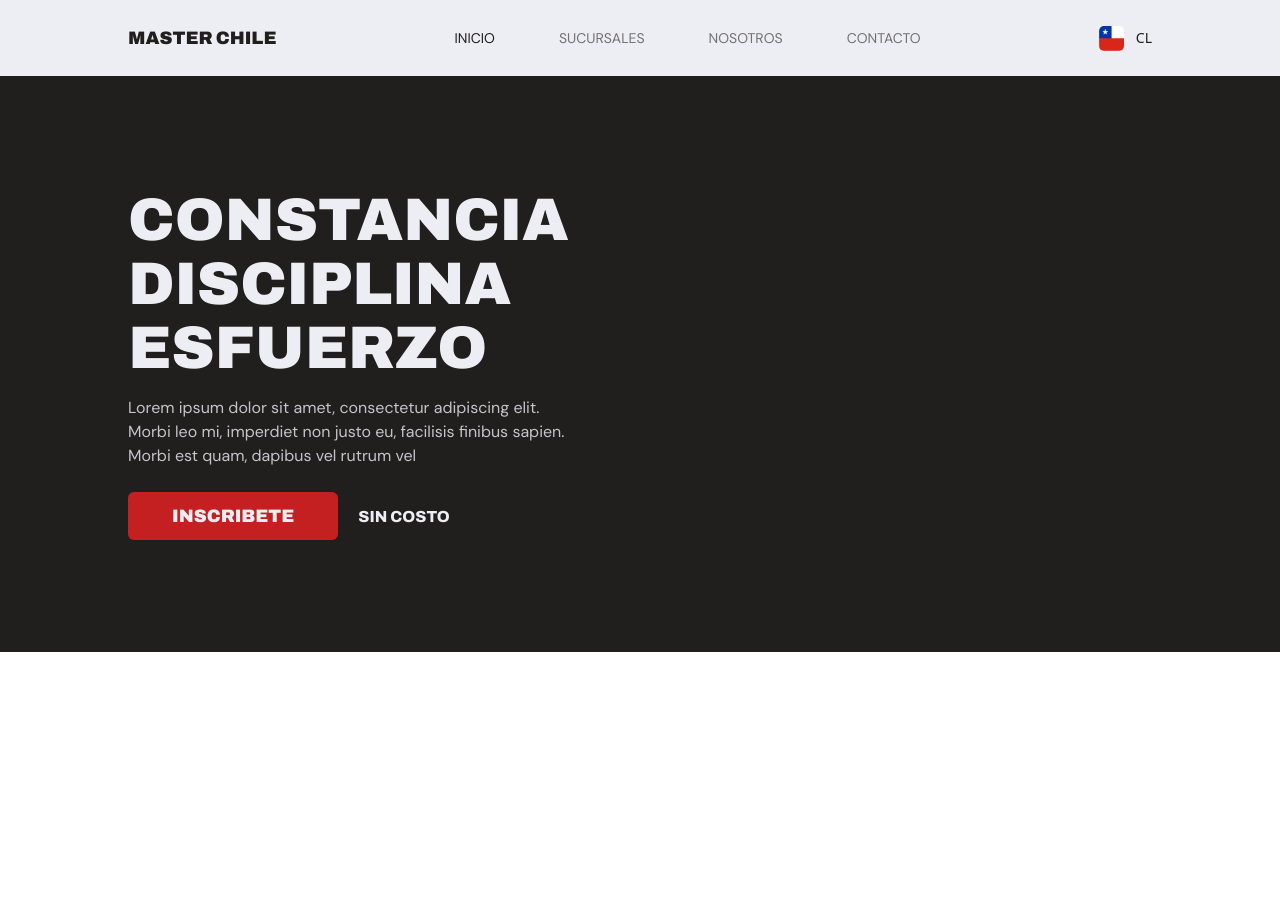
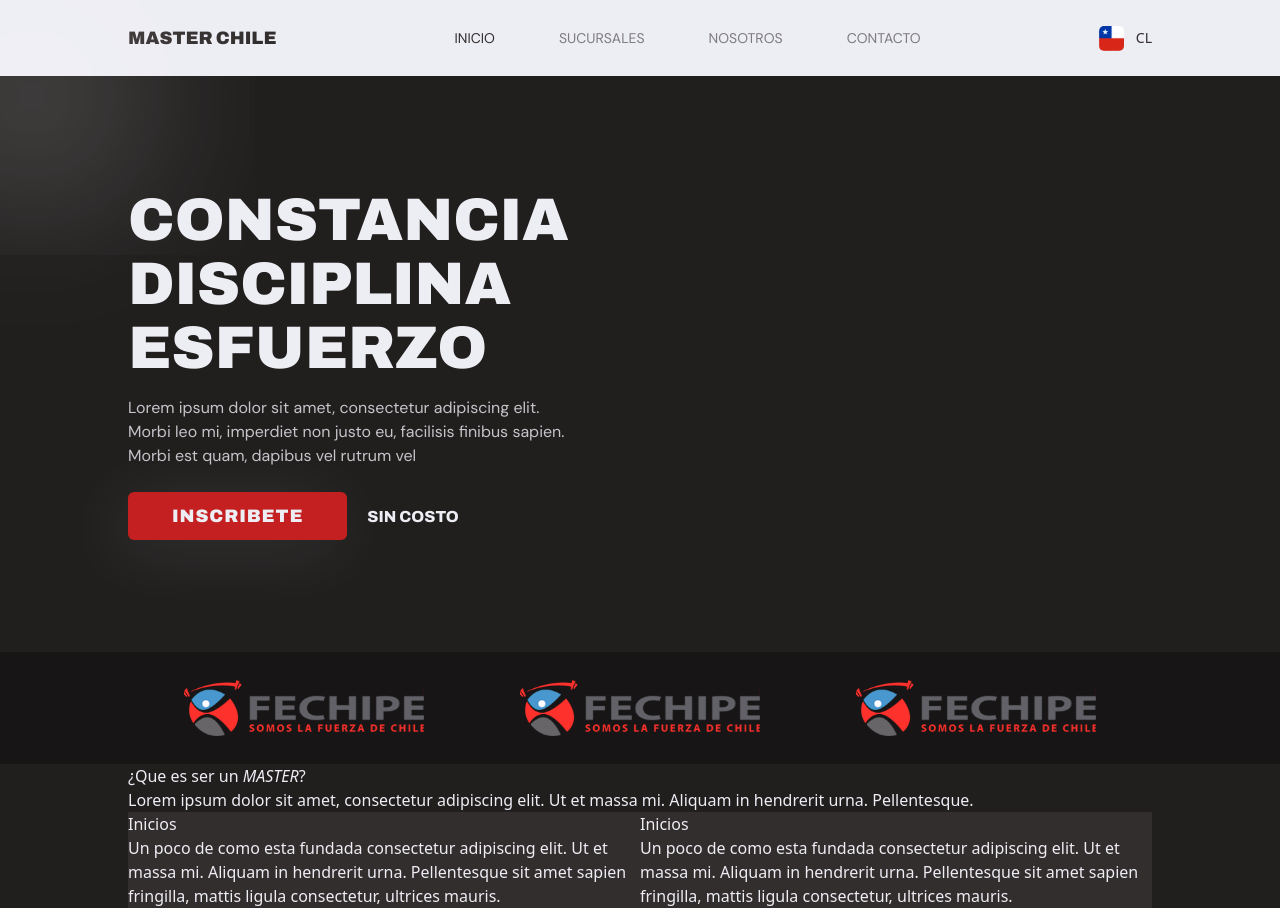
Before and after one commit to JooseMM/master-chile, an Angular app: page /inicio in a window 1280 px wide. Before the commit the page ends 800 px from the top, so only its background shows below. Built offline with nearby package versions, Linux system fonts and the light colour scheme.

Commit message:
add desktop hero section

```diff
--- a/src/app/components/navbar/navbar.component.html
+++ b/src/app/components/navbar/navbar.component.html
@@ -1,4 +1,5 @@
-<nav class="flex justify-between items-center bg-dimmed-white text-lighter-black py-6 px-desktop-padding">
+<nav
+  class="flex justify-between items-center bg-dimmed-white text-lighter-black py-6 px-desktop-padding shadow-2xl shadow-black">
   <span class="archivo-font font-black text-lg ">MASTER CHILE</span>
   <ul class="dm-sans-font text-lighter-black/60 text-sm flex space-x-16">
     <li>
--- a/src/app/components/pages/inicio/inicio.component.html
+++ b/src/app/components/pages/inicio/inicio.component.html
@@ -1,5 +1,6 @@
-<main class="bg-lighter-black text-dimmed-white">
+<main class="bg-light-black text-dimmed-white">
   <div class="pl-desktop-padding max-w-3xl py-28 ">
+    <span class="gradient-shadow"></span>
     <h1 class="text-6xl archivo-font font-black leading-[4rem] ">CONSTANCIA<br />DISCIPLINA<br />ESFUERZO<br />
     </h1>
     <p class="mt-4 dm-sans-font text-dimmed-white/80 w-[40ch]">Lorem ipsum dolor sit amet, consectetur adipiscing elit.
@@ -8,7 +9,31 @@
       justo eu,
       facilisis finibus
       sapien. Morbi est quam, dapibus vel rutrum vel</p>
-    <button class="bg-bright-red archivo-font font-black mt-6 mr-5 py-2.5 px-11 rounded-md text-lg ">INSCRIBETE</button>
+    <button
+      class="bg-bright-red archivo-font font-black mt-6 mr-5 py-2.5 px-11 rounded-md text-lg btn-shadow tracking-wider"
+      alt="suscribirse">INSCRIBETE</button>
     <span class="archivo-font font-extrabold">SIN COSTO</span>
   </div>
 </main>
+<section class="bg-strong-black py-7 flex justify-center items-center space-x-24">
+  <img src="../../../../assets/fechipo.svg" alt="fechipo logo" class="w-60" />
+  <img src="../../../../assets/fechipo.svg" alt="fechipo logo" class="w-60" />
+  <img src="../../../../assets/fechipo.svg" alt="fechipo logo" class="w-60" />
+</section>
+<section class="bg-light-black text-dimmed-white px-desktop-padding ">
+  <h2>¿Que es ser un <i>MASTER</i>?</h2>
+  <p>Lorem ipsum dolor sit amet, consectetur adipiscing elit. Ut et massa mi. Aliquam in hendrerit urna. Pellentesque.
+  </p>
+  <div class="flex justify-around ">
+    <div class="bg-lighter-black">
+      <h3>Inicios</h3>
+      <p>Un poco de como esta fundada consectetur adipiscing elit. Ut et massa mi. Aliquam in hendrerit urna.
+        Pellentesque sit amet sapien fringilla, mattis ligula consectetur, ultrices mauris. </p>
+    </div>
+    <div class="bg-lighter-black">
+      <h3>Inicios</h3>
+      <p>Un poco de como esta fundada consectetur adipiscing elit. Ut et massa mi. Aliquam in hendrerit urna.
+        Pellentesque sit amet sapien fringilla, mattis ligula consectetur, ultrices mauris. </p>
+    </div>
+  </div>
+</section>
--- a/src/styles.css
+++ b/src/styles.css
@@ -18,3 +18,14 @@
 .dm-sans-font {
   font-family: 'DM_Sans';
 }
+.gradient-shadow {
+  z-index: 0;
+  position: absolute;
+  top: 6rem;
+  left: 2rem;
+  box-shadow: 0px 0px 200px 60px rgba(255,255,255,0.6);
+}
+.btn-shadow {
+  box-shadow: -10px 10px 70px 0px rgba(255,255,255,0.1);
+
+}
--- a/tailwind.config.js
+++ b/tailwind.config.js
@@ -10,7 +10,8 @@ module.exports = {
       },
       colors: {
         'strong-black': '#171515',
-        'lighter-black': '#211E1E',
+        'lighter-black': '#332E2E',
+        'light-black': '#211E1E',
         'dimmed-white': '#EDEDF4',
         'bright-red': '#C42021',
       },
```
Also changed, not shown: src/assets/fechipo.svg (added).
